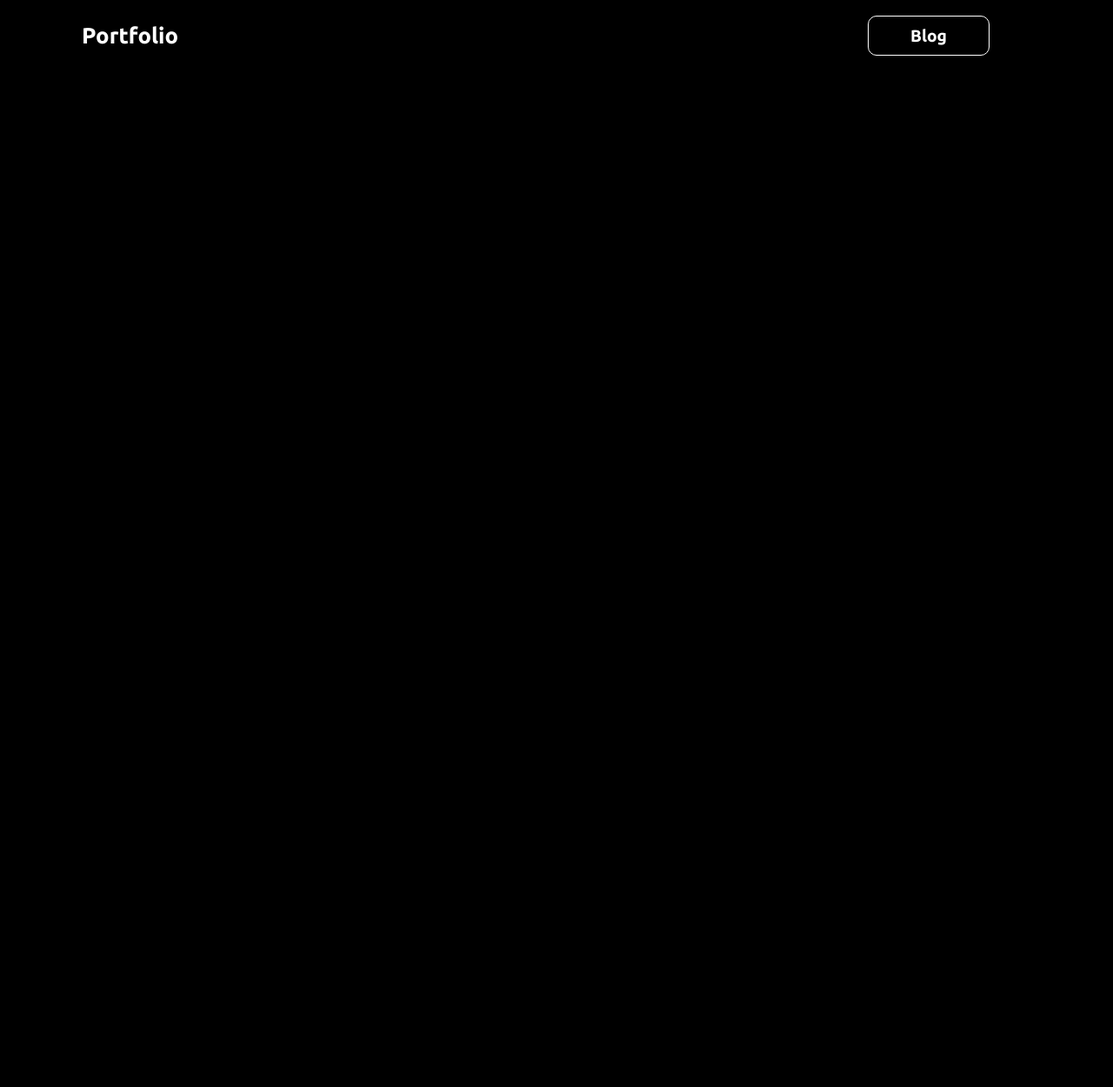
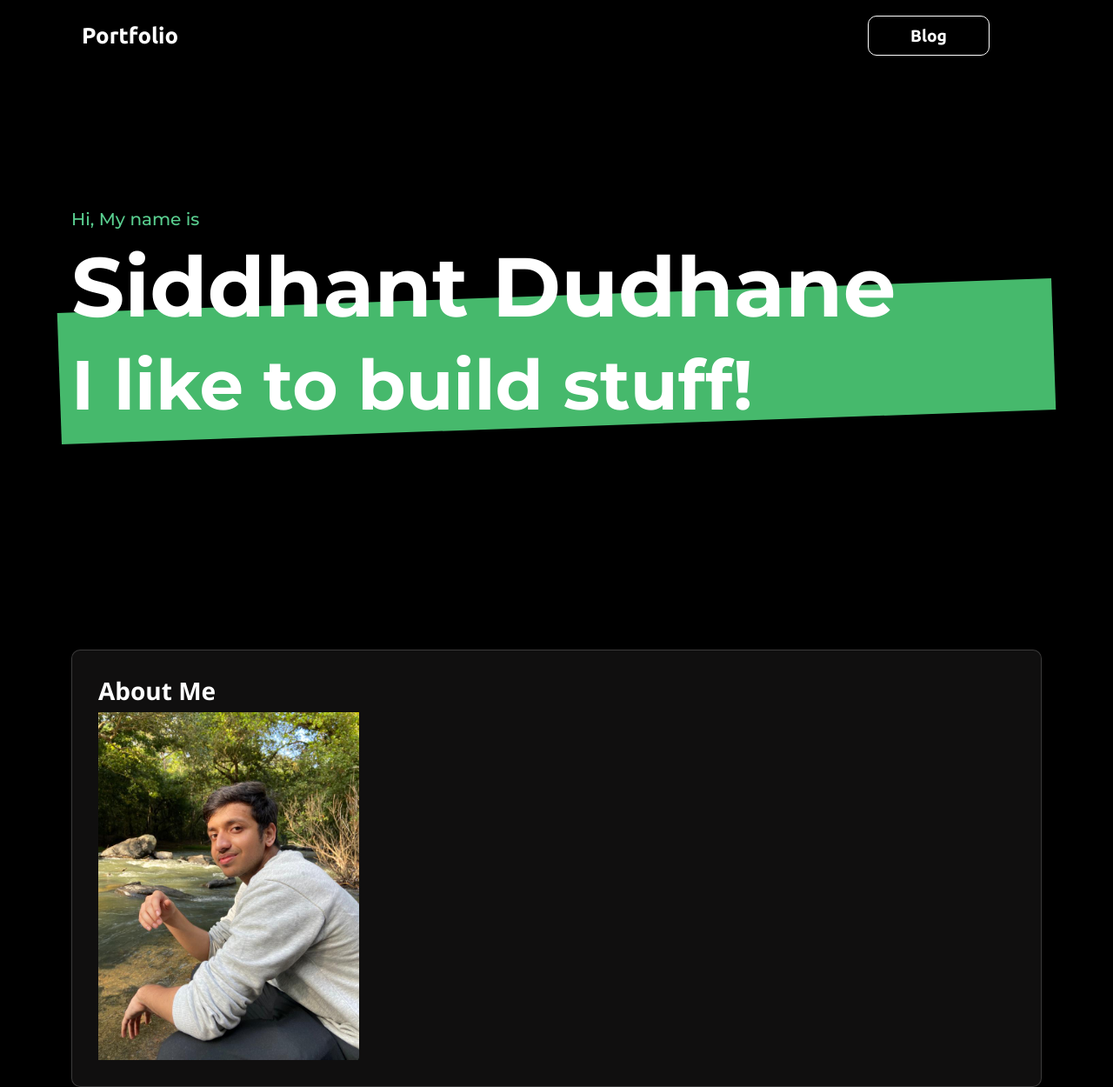
Before and after one commit to siddhant-afk/Portfolio-2023-, a Django app: page / in a window 1280 px wide. Before the commit the page is almost empty. Shown: the whole page at 87% size. Before the commit the page ends 64 px from the top, so only its background shows below. Run offline with Django 4.2, Linux system fonts and the light colour scheme.

Commit message:
Add hero

```diff
--- a/projects/static/styles.css
+++ b/projects/static/styles.css
@@ -34,3 +34,63 @@ a{
     background-color : white;
     color : black;
 }
+
+.hero{
+    margin-top : 13%;
+    margin-bottom : 20%;
+    position : relative;
+}
+.hero-heading{
+    font-weight : 700;
+    font-size : 6rem;
+    color : white;
+    position : relative;
+}
+
+
+
+  .hero::before {
+    /* Highlight color */
+    background-color: #46b96c;
+
+    content: "";
+    position: absolute;
+    width: calc(100% + 4px);
+    height: 60%;
+    left: -2px;
+    bottom: 0;
+    z-index: -1;
+    transform: rotate(-2deg);
+  }
+h5{
+    color : #59CE8F;
+}
+.hero-subheading {
+    font-weight:700;
+    font-size : 5rem;
+
+}
+.about{
+    margin-top: 10%;
+}
+.self-img{
+
+    height : 400px;
+    width : 300px;
+
+}
+
+.section-heading{
+    font-weight : 700;
+    font-family: 'Open Sans', sans-serif;
+}
+.about-card{
+
+
+background: rgba( 65, 62, 62, 0.25 );
+padding : 30px;
+backdrop-filter: blur( 4px );
+-webkit-backdrop-filter: blur( 4px );
+border-radius: 10px;
+border: 1px solid rgba( 255, 255, 255, 0.18 );
+}
--- a/projects/templates/projects/index.html
+++ b/projects/templates/projects/index.html
@@ -7,7 +7,7 @@
     <meta name="viewport" content="width=device-width, initial-scale=1.0">
     <title>Siddhant Dudhane</title>
     <link rel="stylesheet" href="https://cdn.jsdelivr.net/npm/bootstrap@5.3.0-alpha1/dist/css/bootstrap.min.css">
-    <style> @import url('https://fonts.googleapis.com/css2?family=Montserrat:wght@100;200;300;400;500;600;700;800;900&family=Ubuntu:wght@300;400;500;700&display=swap'); </style>
+    <link rel="preconnect" href="https://fonts.googleapis.com"><link rel="preconnect" href="https://fonts.gstatic.com" crossorigin><link href="https://fonts.googleapis.com/css2?family=Montserrat:wght@100;200;300;400;500;600;700;800;900&family=Open+Sans:wght@300;400;500;600;700;800&family=Ubuntu:wght@300;400;500;700&display=swap" rel="stylesheet">
     <link rel="stylesheet" href="{% static 'styles.css' %}">
 </head>
 <body>
@@ -29,8 +29,18 @@
       </nav>
     </div>
 
+  <section class="hero container">
+    <h5 class>Hi, My name is</h5>
+    <h1 class="hero-heading">Siddhant Dudhane</h1>
+    <h1 class="hero-subheading">I like to build stuff!</h2>
+  </section>
 
-
+<section class="about container">
+  <div class="container about-card">
+    <h3 class="section-heading">About Me</h3>
+    <img src="{% static 'self-img.jpeg' %} " alt="" class="self-img img-fluid">
+  </div>
+</section>
 
 </body>
 
```
Also changed, not shown: projects/static/self-img.jpeg (added).
